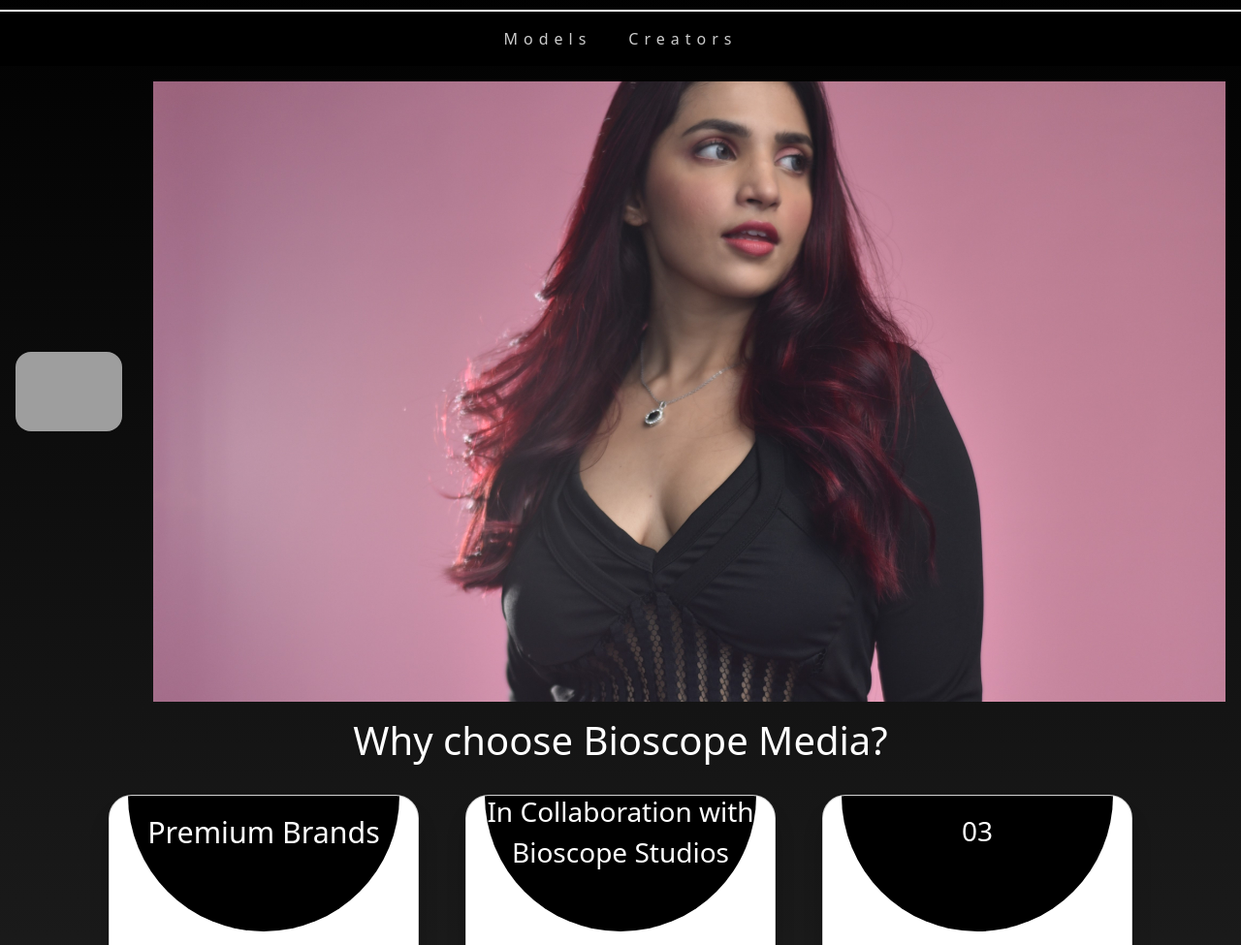
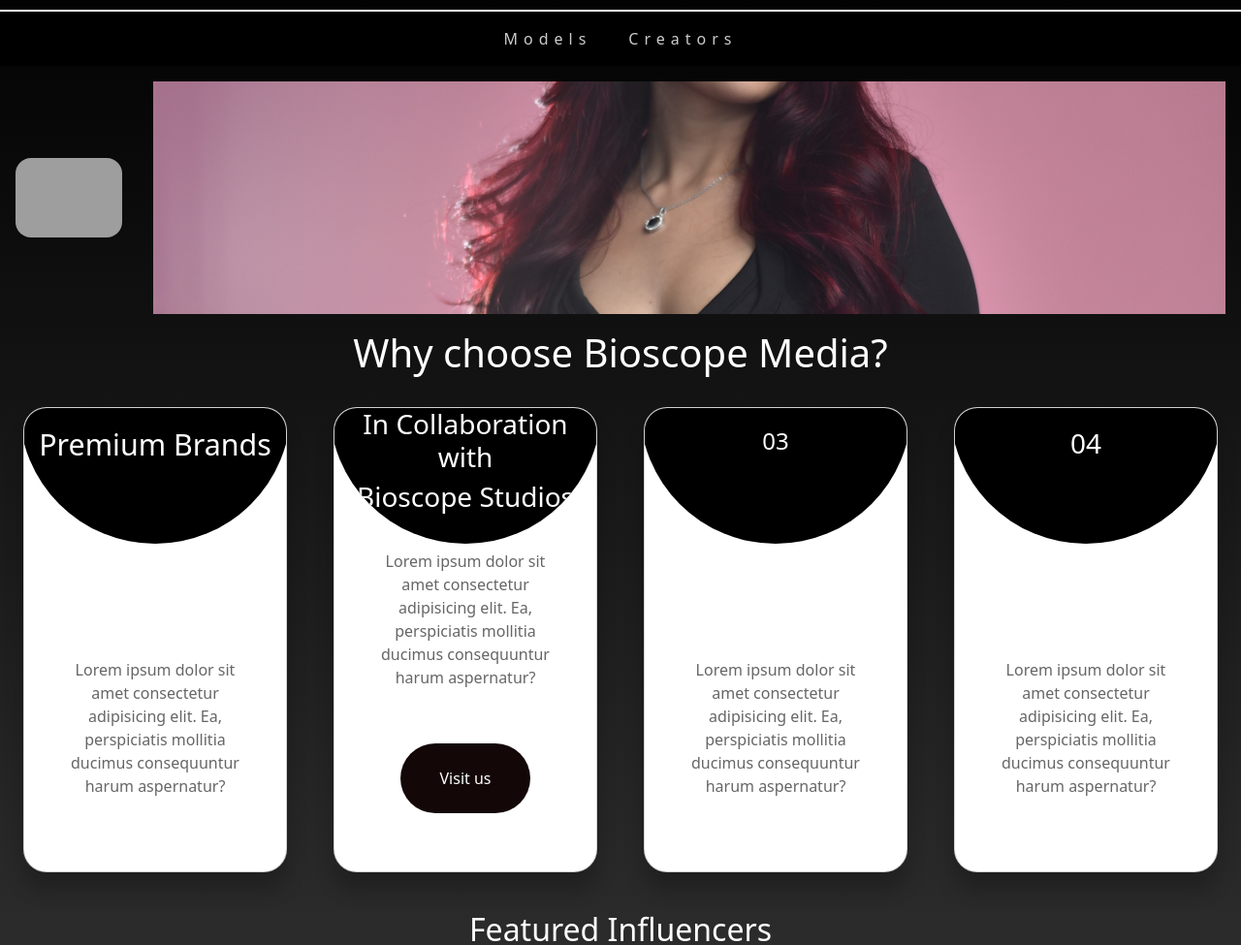
Before and after one commit to nirrav/InfluencerManagement, a PHP site: page / in a window 1280 px wide. Shown: the part 60-1035 px from the top of the page at 97% size. Run offline with PHP 8.4, Linux system fonts and the light colour scheme; grey boxes are pictures that could not be loaded.

Commit message:
some changes idk

```diff
--- a/css/style.css
+++ b/css/style.css
@@ -121,7 +121,7 @@ button.active {
 
 .slideshow-container1,
 .slideshow-container2 {
-    height: 80vh;
+    height: 30vh;
     width: auto;
     margin: 2vh;
     position: relative;
@@ -130,10 +130,7 @@ button.active {
     align-items: center;
     justify-content: space-between;
     max-width: fit-content;
-    position: relative;
-    display: flex;
-    align-items: center;
-    justify-content: center;
+
 }
 
 .slide {
@@ -203,7 +200,7 @@ button.active {
 
 .card3 h2 {
     color: #fff;
-    font-size: 3.5vh;
+    font-size: 3vh;
     padding: 2.5vh 0;
 }
 
@@ -216,11 +213,12 @@ button.active {
 .card-container {
     position: relative;
     width: clamp(50vh, 100%, 190vh);
+    height: clamp(50vh, 100%, 190vh);
     /* Converted from 20px */
     display: flex;
     justify-content: center;
     align-items: center;
-    flex-wrap: wrap;
+    flex-wrap: revert;
     margin: 0 auto;
 }
 
```
